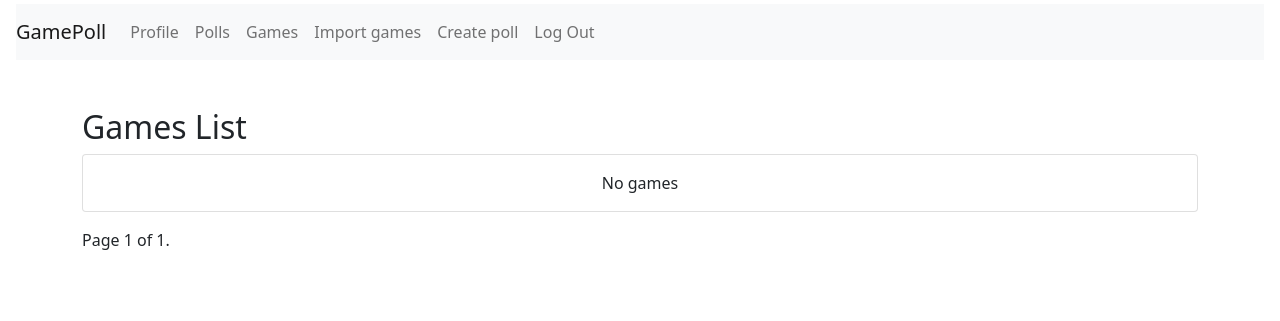
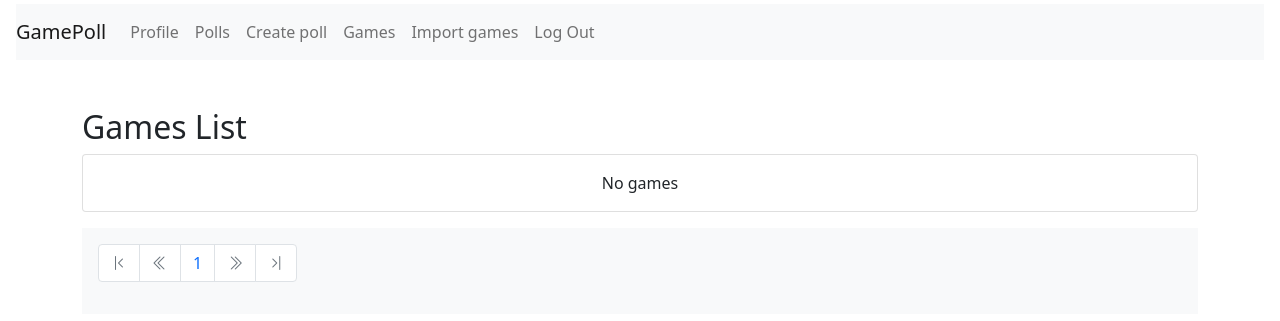
Before and after one commit to iarspider/GamePoll, a Django app: page /game/ in a window 1280 px wide. Shown: the top 321 px of the page. Run offline with Django 5.2, Linux system fonts and the light colour scheme; the visitor is signed in with stand-in values (Sample User, id 1); data that the repository does not hold is empty; parts of the project's set-up code (start-up, migrations or seed data) failed here and were passed over.

```diff
--- a/polls/admin_views.py
+++ b/polls/admin_views.py
@@ -108,7 +108,9 @@ def game_list(request):
     page_obj = paginator.get_page(page_no)
 
     return render(
-        request, "polls/game_list.html", context={"games": page_obj, "can_edit": False}
+        request,
+        "polls/game_list.html",
+        context={"games": page_obj, "can_edit": False, "range": paginator.page_range},
     )
 
 
--- a/polls/static/polls/newpoll.js
+++ b/polls/static/polls/newpoll.js
@@ -53,11 +53,15 @@ function init_new_poll() {
         if (gameItem.closest("#allGamesList").length) {
             gameItem.appendTo("#selectedGamesList");
             $(this).text("Del");
+            $(this).removeClass("ml-auto");
+            $(this).addClass("mr-auto");
             selectedGameIds.push(gameId);
         } else {
             // Del list
             gameItem.appendTo("#allGamesList");
             $(this).text("Add");
+            $(this).addClass("ml-auto");
+            $(this).removeClass("mr-auto");
             const index = selectedGameIds.indexOf(gameId);
             selectedGameIds.splice(index, 1);
         }
--- a/polls/templates/polls/game_list.html
+++ b/polls/templates/polls/game_list.html
@@ -1,6 +1,7 @@
 <!-- games_list.html -->
 
 {% extends 'polls/layout.html' %}
+{% load my_filters %}
 
 {% block content %}
     <div class="container mt-5">
@@ -42,23 +43,72 @@
             </div>
         {% endfor %}
 
-        <div class="pagination">
-      <span class="step-links">
+        <div>
+            <nav aria-label="Page navigation" class="navbar navbar-expand-lg navbar-light bg-light p-3">
+                <ul class="pagination">
                 {% if games.has_previous %}
-              <a href="?page=1">&laquo; first</a>
-              <a href="?page={{ games.previous_page_number }}">previous</a>
+                    <li class="page-item">
+                       <a class="page-link" href="?page=1" aria-label="First"><i class="bi bi-chevron-bar-left" aria-hidden="true"></i></a>
+                    </li>
+                    <li class="page-item">
+                        <a class="page-link"
+                             href="?page={{ games.previous_page_number }}"
+                             aria-label="Previous">
+                                      <span aria-hidden="true"><i
+                                          class="bi bi-chevron-double-left"></i></span>
+                        </a>
+                    </li>
+                {% else %}
+                    <li class="page-item disabled">
+                        <span class="page-link"><i class="bi bi-chevron-bar-left" aria-hidden="true"></i></span>
+                    </li>
+                    <li class="page-item disabled">
+                          <span class="page-link" aria-label="Previous"
+                                aria-disabled="true">
+                              <span aria-hidden="true"><i
+                                  class="bi bi-chevron-double-left"></i></span>
+                          </span>
+                    </li>
                 {% endif %}
-
-          <span class="current">
-              Page {{ games.number }} of {{ games.paginator.num_pages }}.
+                    {% for page in range %}
+                        {% if page|is_number %}
+                            <li class="page-item {% if games.number == page_no %}active{% endif %}">
+                                <a class="page-link" href="?page={{ page }}">{{ page }}</a>
+                            </li>
+                        {% else %}
+                            <li class="page-item disabled">
+                                <span class="page-link">{{ page }}</span>
+                            </li>
+                        {% endif %}
+                    {% endfor %}
+                    {% if games.has_next %}
+                        <li class="page-item">
+                            <a class="page-link" href="?page={{ games.next_page_number }}" aria-label="Next">
+                                <span aria-hidden="true"><i class="bi bi-chevron-double-right"></i></span>
+                            </a>
+                        </li>
+                        <li class="page-item">
+                            <a class="page-link" href="?page={{ num }}" aria-label="Last">
+                                <span aria-hidden="true"><i class="bi bi-chevron-bar-right"></i></span>
+                            </a>
+                        </li>
+                    {% else %}
+                        <li class="page-item disabled">
+                            <span class="page-link" aria-label="Next"
+                                  aria-disabled="true">
+                            <span aria-hidden="true"><i
+                                class="bi bi-chevron-double-right"></i></span>
                             </span>
-
-          {% if games.has_next %}
-              <a href="?page={{ games.next_page_number }}">next</a>
-              <a href="?page={{ games.paginator.num_pages }}">last &raquo;</a>
+                        </li>
+                        <li class="page-item disabled">
+                            <span class="page-link" aria-label="Last">
+                            <span aria-hidden="true"><i
+                                class="bi bi-chevron-bar-right"></i></span>
+                            </span>
+                        </li>
                     {% endif %}
-      </span>
-        </div>
+                </ul>
+            </nav>
         </div>
 
         {% if can_edit %}
@@ -83,15 +133,15 @@
                     </div>
                 </div>
             </div>
-
+          </div>
           <script>
               document.addEventListener("DOMContentLoaded", function () {
-                var deleteButtons = document.querySelectorAll('.delete-btn');
-                var deleteGameBtn = document.getElementById('deleteGameBtn');
+                  const deleteButtons = document.querySelectorAll('.delete-btn');
+                  const deleteGameBtn = document.getElementById('deleteGameBtn');
 
                   deleteButtons.forEach(function (button) {
                       button.addEventListener('click', function () {
-                        var gameId = button.getAttribute('data-game-id');
+                          const gameId = button.getAttribute('data-game-id');
                           // Set the href attribute of the Delete button in the modal
                           deleteGameBtn.setAttribute('href', '{% url 'delete_game' %}' + gameId);
                       });
--- a/polls/templates/polls/layout.html
+++ b/polls/templates/polls/layout.html
@@ -24,26 +24,23 @@
     <div>
         <ul class="navbar-nav">
             {% if user.is_authenticated %}
-                {#                <li class="nav-item">#}
-                {#                    <a class="nav-link" href="{% url 'new_poll' %}">New poll</a>#}
-                {#                </li> #}
                 <li class="nav-item">
                     <a class="nav-link" href="{% url 'profile' %}">Profile</a>
                 </li>
+                <div class="vr"></div>
                 <li class="nav-item">
                     <a class="nav-link" href="{% url 'poll_list' %}">Polls</a>
                 </li>
                 {% if user.is_superuser %}
+                    <li class="nav-item">
+                        <a class="nav-link" href="{% url 'poll_add' %}">Create poll</a>
+                    </li>
                     <li class="nav-item">
                         <a class="nav-link" href="{% url 'game_list' %}">Games</a>
                     </li>
                     <li class="nav-item">
                         <a class="nav-link" href="{% url 'game_import' %}">Import games</a>
                     </li>
-                    <li class="nav-item">
-                        <a class="nav-link" href="{% url 'poll_add' %}">Create poll</a>
-                    </li>
-
                 {% endif %}
                 <li class="nav-item">
                     <a class="nav-link" href="{% url 'logout' %}">Log Out</a>
@@ -52,9 +49,6 @@
                 <li class="nav-item">
                     <a class="nav-link" href="{% url 'login' %}">Log In</a>
                 </li>
-                {#                <li class="nav-item">#}
-                {#                    <a class="nav-link" href="{% url 'register' %}">Register</a>#}
-                {#                </li>#}
             {% endif %}
         </ul>
     </div>
--- /dev/null
+++ b/polls/templatetags/my_filters.py
@@ -0,0 +1,17 @@
+from django import template
+from django.template.defaultfilters import stringfilter
+
+register = template.Library()
+
+
+@stringfilter
+def is_number(value):
+    try:
+        int(value)
+    except ValueError:
+        return False
+    else:
+        return True
+
+
+register.filter("is_number", is_number)
```
Also changed, not shown: polls/static/polls/addvote.js (+45 -1 lines), polls/templates/polls/poll_add.html (+7 -4 lines), polls/templates/polls/vote_add.html (+10 -0 lines). Lines whose indentation alone changed are shown as unchanged.
